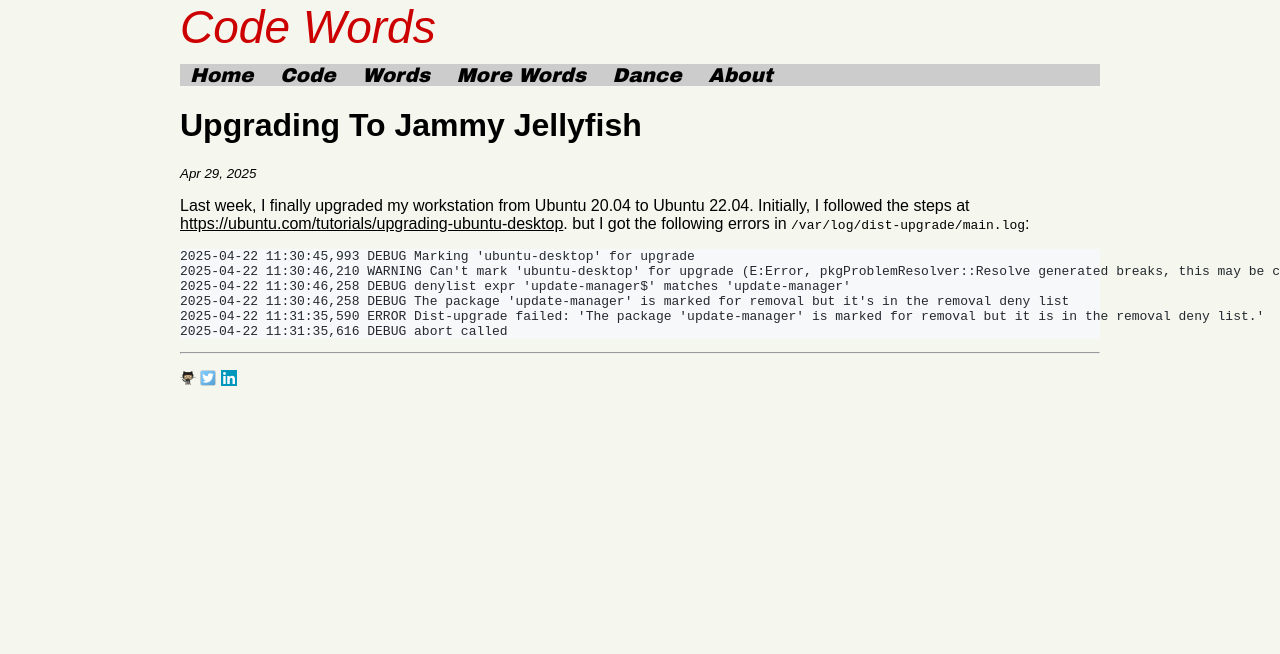
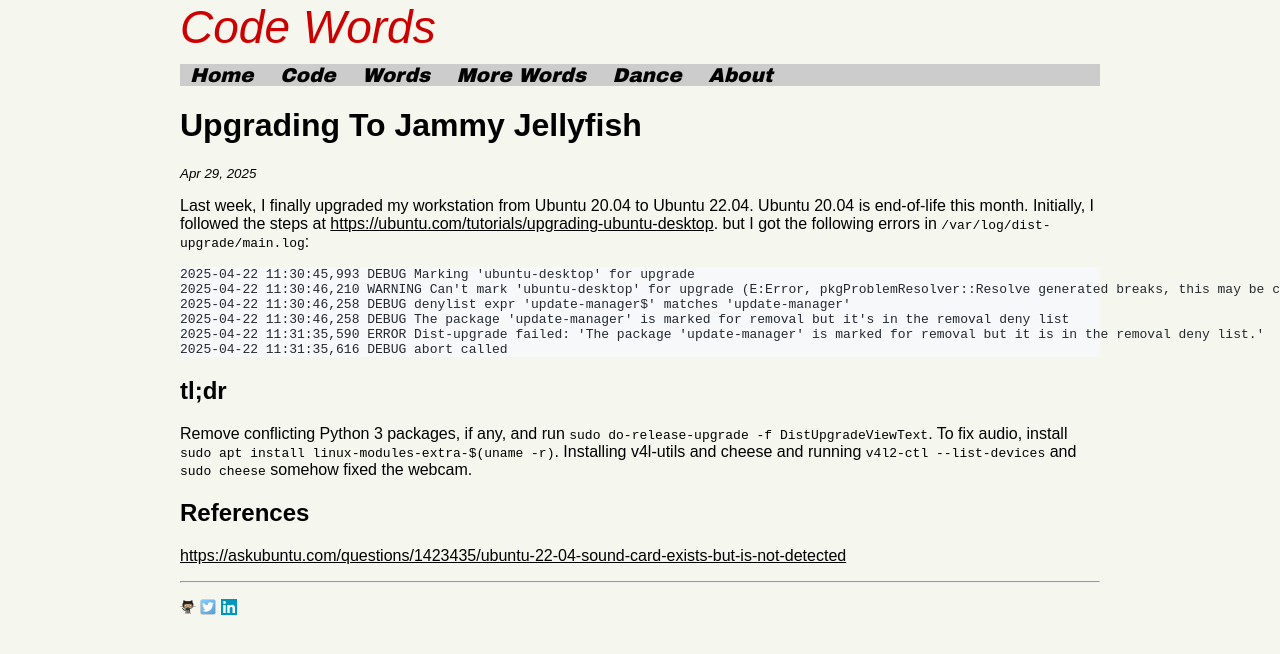
Before and after one commit to shang-lin/shang-lin.github.io, a Jekyll site: the page built from _posts/2025-04-29-Upgrading-to-Jammy-Jellyfish.md, in a window 1280 px wide. Shown: the top 654 px of the page. Built offline with Jekyll 4.4.1, drawn with Linux system fonts in a browser that asks for light colours; some web fonts are replaced.

Commit message:
Added summary and references.

````diff
--- a/_posts/2025-04-29-Upgrading-to-Jammy-Jellyfish.md
+++ b/_posts/2025-04-29-Upgrading-to-Jammy-Jellyfish.md
@@ -1,4 +1,4 @@
-Last week, I finally upgraded my workstation from Ubuntu 20.04 to Ubuntu 22.04. Initially, I followed the steps at [https://ubuntu.com/tutorials/upgrading-ubuntu-desktop](https://ubuntu.com/tutorials/upgrading-ubuntu-desktop). but I got the following
+Last week, I finally upgraded my workstation from Ubuntu 20.04 to Ubuntu 22.04. Ubuntu 20.04 is end-of-life this month. Initially, I followed the steps at [https://ubuntu.com/tutorials/upgrading-ubuntu-desktop](https://ubuntu.com/tutorials/upgrading-ubuntu-desktop). but I got the following
 errors in `/var/log/dist-upgrade/main.log`:
 
 ```
@@ -9,3 +9,10 @@ errors in `/var/log/dist-upgrade/main.log`:
 2025-04-22 11:31:35,590 ERROR Dist-upgrade failed: 'The package 'update-manager' is marked for removal but it is in the removal deny list.'
 2025-04-22 11:31:35,616 DEBUG abort called
 ```
+
+## tl;dr
+
+Remove conflicting Python 3 packages, if any, and run `sudo do-release-upgrade -f DistUpgradeViewText`. To fix audio, install `sudo apt install linux-modules-extra-$(uname -r)`. Installing v4l-utils and cheese and running `v4l2-ctl --list-devices` and `sudo cheese` somehow fixed the webcam.
+
+## References
+[https://askubuntu.com/questions/1423435/ubuntu-22-04-sound-card-exists-but-is-not-detected](https://askubuntu.com/questions/1423435/ubuntu-22-04-sound-card-exists-but-is-not-detected)
````
